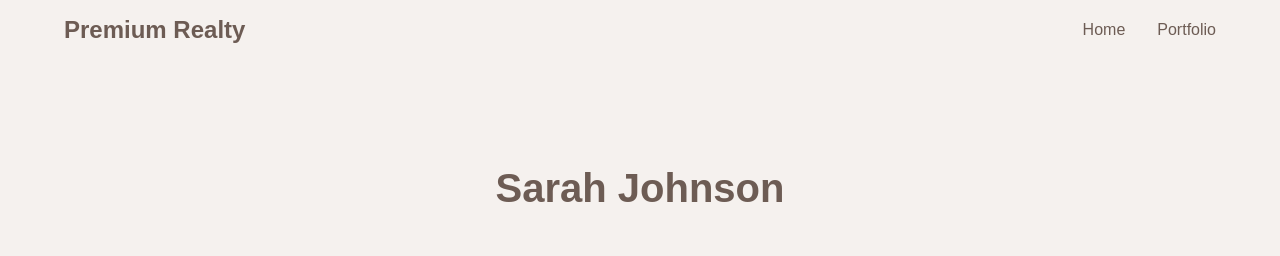
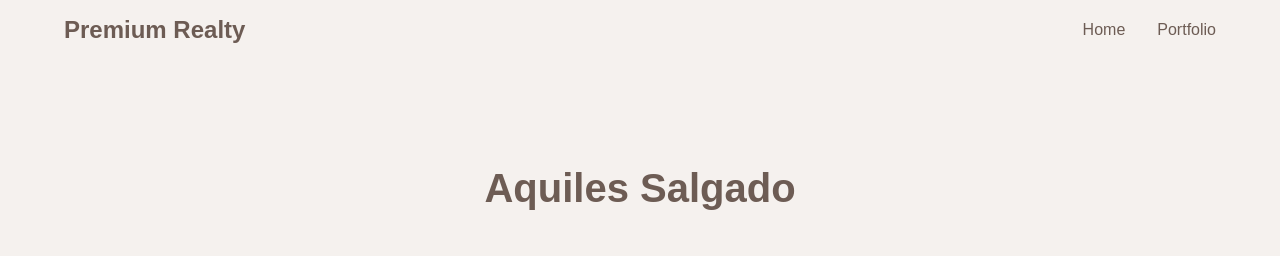
Before and after one commit to davidhelo/landingPage, a plain HTML site: page index.html in a window 1280 px wide. Shown: the top 256 px of the page. Drawn offline with Linux system fonts and the light colour scheme; grey boxes are pictures that could not be loaded.

Commit message:
Update index.html

```diff
--- a/index.html
+++ b/index.html
@@ -3,7 +3,7 @@
 <head>
     <meta charset="UTF-8">
     <meta name="viewport" content="width=device-width, initial-scale=1.0">
-    <title>Premium Realty | Home</title>
+    <title>Aquiles Salgado | Home</title>
     <style>
         * {
             margin: 0;
@@ -143,7 +143,7 @@
     </nav>
 
     <section id="home">
-        <h1>Sarah Johnson</h1>
+        <h1>Aquiles Salgado</h1>
         <img src="https://images.unsplash.com/photo-1580489944761-15a19d654956?ixlib=rb-1.2.1&auto=format&fit=crop&w=634&q=80"
              alt="Real Estate Agent"
              class="profile-img">
```
